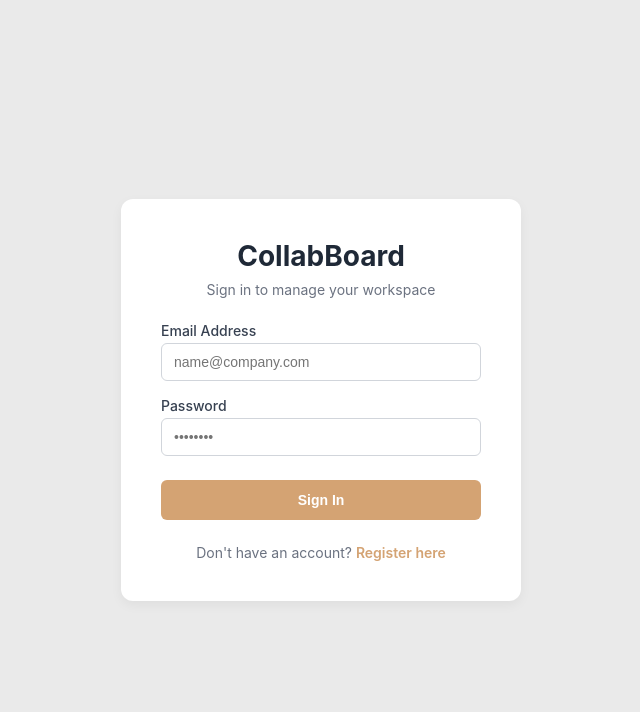
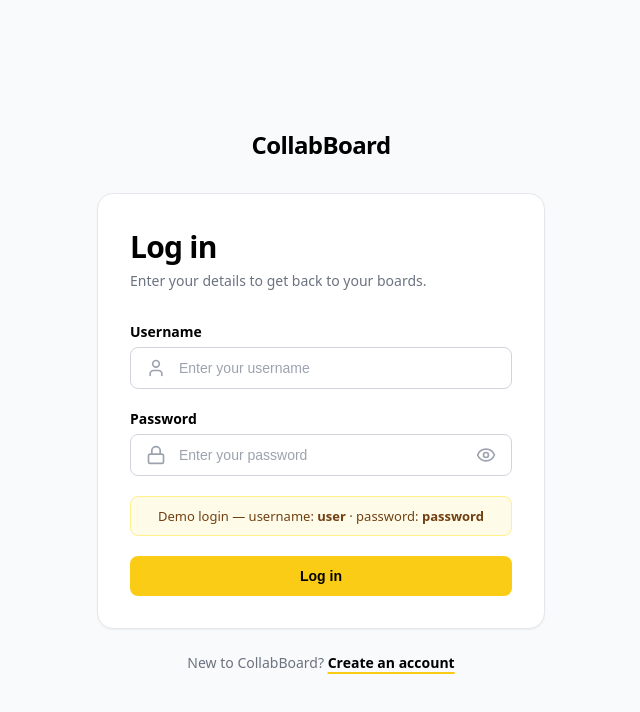
Before and after one commit to lynx7843/CollabBoard, a React (Vite) app in the folder client/: page /login in a window 1280 px wide. Shown: the top 712 px of the page, without its empty margins (319-959 px from the left). Built offline with nearby package versions, Linux system fonts and the light colour scheme; no server answers.

Commit message:
login page

```diff
--- a/client/src/components/auth/LoginForm.jsx
+++ b/client/src/components/auth/LoginForm.jsx
@@ -1,11 +1,14 @@
 import React, { useState, useContext } from 'react';
 import { useNavigate, Link } from 'react-router-dom';
+import { User, Lock, Eye, EyeOff } from 'lucide-react';
 import { AuthContext } from '../../context/AuthContext';
-import { DEMO_MODE, DEMO_TOKEN, DEMO_USER } from '../../demo/demoMode';
+import { DEMO_MODE, DEMO_TOKEN, DEMO_USER, DEMO_CREDENTIALS } from '../../demo/demoMode';
+import { colors, shadowSm } from '../../theme';
 
 const LoginForm = () => {
-  const [email, setEmail] = useState('');
+  const [username, setUsername] = useState('');
   const [password, setPassword] = useState('');
+  const [showPassword, setShowPassword] = useState(false);
   const [error, setError] = useState('');
   const [loading, setLoading] = useState(false);
 
@@ -17,10 +20,21 @@ const LoginForm = () => {
     setError('');
     setLoading(true);
 
-    // No auth backend yet: accept the entered email and sign in locally.
+    // No auth backend yet: check the demo credentials locally and report
+    // which of the two fields was wrong.
     if (DEMO_MODE) {
-      loginSession(DEMO_TOKEN, { ...DEMO_USER, email: email || DEMO_USER.email });
       setLoading(false);
+
+      if (username !== DEMO_CREDENTIALS.username) {
+        setError(`Incorrect username. Expected "${DEMO_CREDENTIALS.username}".`);
+        return;
+      }
+      if (password !== DEMO_CREDENTIALS.password) {
+        setError(`Incorrect password. Expected "${DEMO_CREDENTIALS.password}".`);
+        return;
+      }
+
+      loginSession(DEMO_TOKEN, { ...DEMO_USER, username });
       navigate('/boards');
       return;
     }
@@ -29,13 +43,13 @@ const LoginForm = () => {
       const response = await fetch('/api/auth/login', {
         method: 'POST',
         headers: { 'Content-Type': 'application/json' },
-        body: JSON.stringify({ email, password }),
+        body: JSON.stringify({ username, password }),
       });
 
       const data = await response.json();
 
       if (!response.ok) {
-        throw new Error(data.message || 'Invalid email or password');
+        throw new Error(data.message || 'Invalid username or password');
       }
 
       loginSession(data.token, data.user);
@@ -48,47 +62,81 @@ const LoginForm = () => {
   };
 
   return (
-    <div style={styles.container}>
+    <div style={styles.page}>
+      <div style={styles.wrapper}>
+        <div style={styles.brand}>
+          <h1 style={styles.brandTitle}>CollabBoard</h1>
+        </div>
+
         <div style={styles.card}>
-        <h2 style={styles.title}>CollabBoard</h2>
-        <p style={styles.subtitle}>Sign in to manage your workspace</p>
+          <h2 style={styles.title}>Log in</h2>
+          <p style={styles.subtitle}>Enter your details to get back to your boards.</p>
 
+          <form onSubmit={handleSubmit} style={styles.form}>
             {error && <div style={styles.errorBox}>{error}</div>}
 
-        <form onSubmit={handleSubmit} style={styles.form}>
-          <div style={styles.inputGroup}>
-            <label style={styles.label}>Email Address</label>
+            {/* Username */}
+            <div>
+              <label htmlFor="login-username" style={styles.label}>Username</label>
+              <div style={styles.field}>
+                <User size={20} style={styles.fieldIcon} />
                 <input
-              type="email"
+                  id="login-username"
+                  className="cb-input"
+                  type="text"
                   required
-              value={email}
-              onChange={(e) => setEmail(e.target.value)}
-              placeholder="name@company.com"
+                  value={username}
+                  onChange={(e) => setUsername(e.target.value)}
+                  placeholder="Enter your username"
                   style={styles.input}
                 />
               </div>
+            </div>
 
-          <div style={styles.inputGroup}>
-            <label style={styles.label}>Password</label>
+            {/* Password */}
+            <div>
+              <label htmlFor="login-password" style={styles.label}>Password</label>
+              <div style={styles.field}>
+                <Lock size={20} style={styles.fieldIcon} />
                 <input
-              type="password"
+                  id="login-password"
+                  className="cb-input"
+                  type={showPassword ? 'text' : 'password'}
                   required
                   value={password}
                   onChange={(e) => setPassword(e.target.value)}
-              placeholder="••••••••"
-              style={styles.input}
+                  placeholder="Enter your password"
+                  style={{ ...styles.input, paddingRight: '48px' }}
                 />
+                <button
+                  type="button"
+                  onClick={() => setShowPassword((v) => !v)}
+                  aria-label={showPassword ? 'Hide password' : 'Show password'}
+                  className="cb-icon-btn"
+                  style={styles.eyeButton}
+                >
+                  {showPassword ? <EyeOff size={20} /> : <Eye size={20} />}
+                </button>
+              </div>
             </div>
 
-          <button type="submit" disabled={loading} style={styles.button}>
-            {loading ? 'Signing in...' : 'Sign In'}
+            {DEMO_MODE && (
+              <p style={styles.hint}>
+                Demo login — username: <strong>{DEMO_CREDENTIALS.username}</strong>
+                {'  '}·{'  '}password: <strong>{DEMO_CREDENTIALS.password}</strong>
+              </p>
+            )}
+
+            <button type="submit" disabled={loading} className="cb-new-task" style={styles.button}>
+              {loading ? 'Logging in...' : 'Log in'}
             </button>
           </form>
+        </div>
 
         <p style={styles.footerText}>
-          Don't have an account?{' '}
-          <Link to="/register" style={styles.link}>
-            Register here
+          New to CollabBoard?{' '}
+          <Link to="/register" className="cb-link" style={styles.link}>
+            Create an account
           </Link>
         </p>
       </div>
@@ -97,88 +145,141 @@ const LoginForm = () => {
 };
 
 const styles = {
-  container: {
+  page: {
     display: 'flex',
+    minHeight: '100vh',
+    alignItems: 'center',
     justifyContent: 'center',
-    alignItems: 'center',
-    minHeight: '100vh',
-    backgroundColor: '#EAEAEA',
-    fontFamily: 'Inter, system-ui, sans-serif',
+    padding: '0 16px',
+    backgroundColor: colors.gray50,
+    color: colors.black,
+    fontFamily: 'system-ui, -apple-system, sans-serif',
+  },
+  wrapper: {
+    width: '100%',
+    maxWidth: '448px',
+  },
+  brand: {
+    marginBottom: '32px',
+    textAlign: 'center',
+  },
+  brandTitle: {
+    fontSize: '24px',
+    fontWeight: 'bold',
+    letterSpacing: '-0.025em',
+    color: colors.black,
   },
   card: {
-    width: '100%',
-    maxWidth: '400px',
-    padding: '2.5rem',
-    backgroundColor: '#FFFFFF',
-    borderRadius: '12px',
-    boxShadow: '0 4px 12px rgba(0, 0, 0, 0.05)',
+    borderRadius: '16px',
+    border: `1px solid ${colors.gray200}`,
+    backgroundColor: colors.white,
+    padding: '32px',
+    boxShadow: shadowSm,
   },
   title: {
-    margin: 0,
-    fontSize: '1.75rem',
-    fontWeight: '700',
-    color: '#1F2937',
+    fontSize: '30px',
+    fontWeight: 'bold',
+    letterSpacing: '-0.025em',
+    color: colors.black,
+  },
+  subtitle: {
+    marginTop: '4px',
+    fontSize: '14px',
+    color: colors.gray500,
+  },
+  form: {
+    marginTop: '32px',
+    display: 'flex',
+    flexDirection: 'column',
+    gap: '20px',
+  },
+  errorBox: {
+    padding: '12px',
+    backgroundColor: '#FEE2E2',
+    border: '1px solid #FECACA',
+    color: '#DC2626',
+    borderRadius: '8px',
+    fontSize: '14px',
     textAlign: 'center',
   },
-  subtitle: {
-    marginTop: '0.5rem',
-    marginBottom: '1.5rem',
-    fontSize: '0.875rem',
-    color: '#6B7280',
+  label: {
+    display: 'block',
+    marginBottom: '6px',
+    fontSize: '14px',
+    fontWeight: '600',
+    color: colors.black,
+  },
+  field: {
+    position: 'relative',
+  },
+  fieldIcon: {
+    position: 'absolute',
+    left: '16px',
+    top: '50%',
+    transform: 'translateY(-50%)',
+    pointerEvents: 'none',
+    color: colors.gray400,
+  },
+  input: {
+    width: '100%',
+    borderRadius: '8px',
+    border: `1px solid ${colors.gray300}`,
+    backgroundColor: colors.white,
+    padding: '12px 16px 12px 48px',
+    fontSize: '14px',
+    color: colors.black,
+    outline: 'none',
+    transition: 'border-color 150ms, box-shadow 150ms',
+  },
+  eyeButton: {
+    position: 'absolute',
+    right: '12px',
+    top: '50%',
+    transform: 'translateY(-50%)',
+    display: 'flex',
+    padding: '4px',
+    borderRadius: '4px',
+    border: 'none',
+    background: 'transparent',
+    color: colors.gray400,
+    cursor: 'pointer',
+    transition: 'background-color 150ms, color 150ms',
+  },
+  hint: {
+    padding: '10px 12px',
+    backgroundColor: colors.yellow50,
+    border: `1px solid ${colors.yellow200}`,
+    borderRadius: '8px',
+    fontSize: '13px',
+    color: colors.yellow900,
     textAlign: 'center',
   },
-  errorBox: {
-    padding: '0.75rem',
-    marginBottom: '1rem',
-    backgroundColor: '#FEE2E2',
-    color: '#DC2626',
-    borderRadius: '6px',
-    fontSize: '0.875rem',
-    textAlign: 'center',
-  },
-  form: {
-    display: 'flex',
-    flexDirection: 'column',
-    gap: '1rem',
-  },
-  inputGroup: {
-    display: 'flex',
-    flexDirection: 'column',
-    gap: '0.25rem',
-  },
-  label: {
-    fontSize: '0.875rem',
-    fontWeight: '500',
-    color: '#374151',
-  },
-  input: {
-    padding: '0.625rem 0.75rem',
-    borderRadius: '6px',
-    border: '1px solid #D1D5DB',
-    fontSize: '0.875rem',
-    outline: 'none',
-  },
   button: {
-    marginTop: '0.5rem',
-    padding: '0.75rem',
-    backgroundColor: '#D4A373',
-    color: '#FFFFFF',
+    width: '100%',
+    borderRadius: '8px',
+    backgroundColor: colors.yellow400,
+    padding: '12px 20px',
+    fontSize: '14px',
+    fontWeight: '600',
+    color: colors.black,
     border: 'none',
-    borderRadius: '6px',
-    fontWeight: '600',
-    fontSize: '0.875rem',
     cursor: 'pointer',
+    justifyContent: 'center',
   },
   footerText: {
-    marginTop: '1.5rem',
-    fontSize: '0.875rem',
-    color: '#6B7280',
+    marginTop: '24px',
     textAlign: 'center',
+    fontSize: '14px',
+    color: colors.gray500,
   },
   link: {
-    color: '#D4A373',
     fontWeight: '600',
-    textDecoration: 'none',
+    color: colors.black,
+    textDecoration: 'underline',
+    textDecorationColor: colors.yellow400,
+    textDecorationThickness: '2px',
+    textUnderlineOffset: '4px',
+    transition: 'text-decoration-color 150ms',
   },
 };
 
--- a/client/src/context/AuthContext.jsx
+++ b/client/src/context/AuthContext.jsx
@@ -1,5 +1,5 @@
 import React, { createContext, useState, useEffect } from 'react';
-import { DEMO_MODE, DEMO_TOKEN, DEMO_USER } from '../demo/demoMode';
+import { DEMO_MODE } from '../demo/demoMode';
 
 export const AuthContext = createContext();
 
@@ -10,17 +10,19 @@ export const AuthProvider = ({ children }) => {
 
   // Check for stored token and user data on initial app load
   useEffect(() => {
+    // In demo mode a stored session is deliberately NOT restored, so the login
+    // screen always runs before the dashboard (and every reload returns to it).
+    if (DEMO_MODE) {
+      setLoading(false);
+      return;
+    }
+
     const storedToken = localStorage.getItem('token');
     const storedUser = localStorage.getItem('user');
 
     if (storedToken && storedUser) {
       setToken(storedToken);
       setUser(JSON.parse(storedUser));
-    } else if (DEMO_MODE) {
-      // No backend to authenticate against: start already signed in so the
-      // protected board routes are reachable during the presentation.
-      setToken(DEMO_TOKEN);
-      setUser(DEMO_USER);
     }
     setLoading(false);
   }, []);
--- a/client/src/demo/demoMode.js
+++ b/client/src/demo/demoMode.js
@@ -15,6 +15,12 @@ export const DEMO_MODE = import.meta.env.VITE_DEMO_MODE !== 'false';
 
 export const DEMO_TOKEN = 'demo-token';
 
+// The only credentials the demo login accepts, shown as a hint on the form.
+export const DEMO_CREDENTIALS = {
+  username: 'user',
+  password: 'password',
+};
+
 export const DEMO_USER = {
   _id: 'demo-user',
   name: 'Demo User',
--- a/client/src/index.css
+++ b/client/src/index.css
@@ -74,7 +74,18 @@ html, body, #root {
   background-color: #e5e7eb;
 }
 
-.cb-search:focus {
+.cb-search:focus,
+.cb-input:focus {
   border-color: #facc15;
   box-shadow: 0 0 0 2px #fef08a;
 }
+
+.cb-search::placeholder,
+.cb-input::placeholder {
+  color: #9ca3af;
+}
+
+/* Underlined text link (login footer) */
+.cb-link:hover {
+  text-decoration-color: #000000;
+}
```
Also changed, not shown: client/src/Login.jsx (added, +109 -0 lines). Lines whose indentation alone changed are shown as unchanged.
